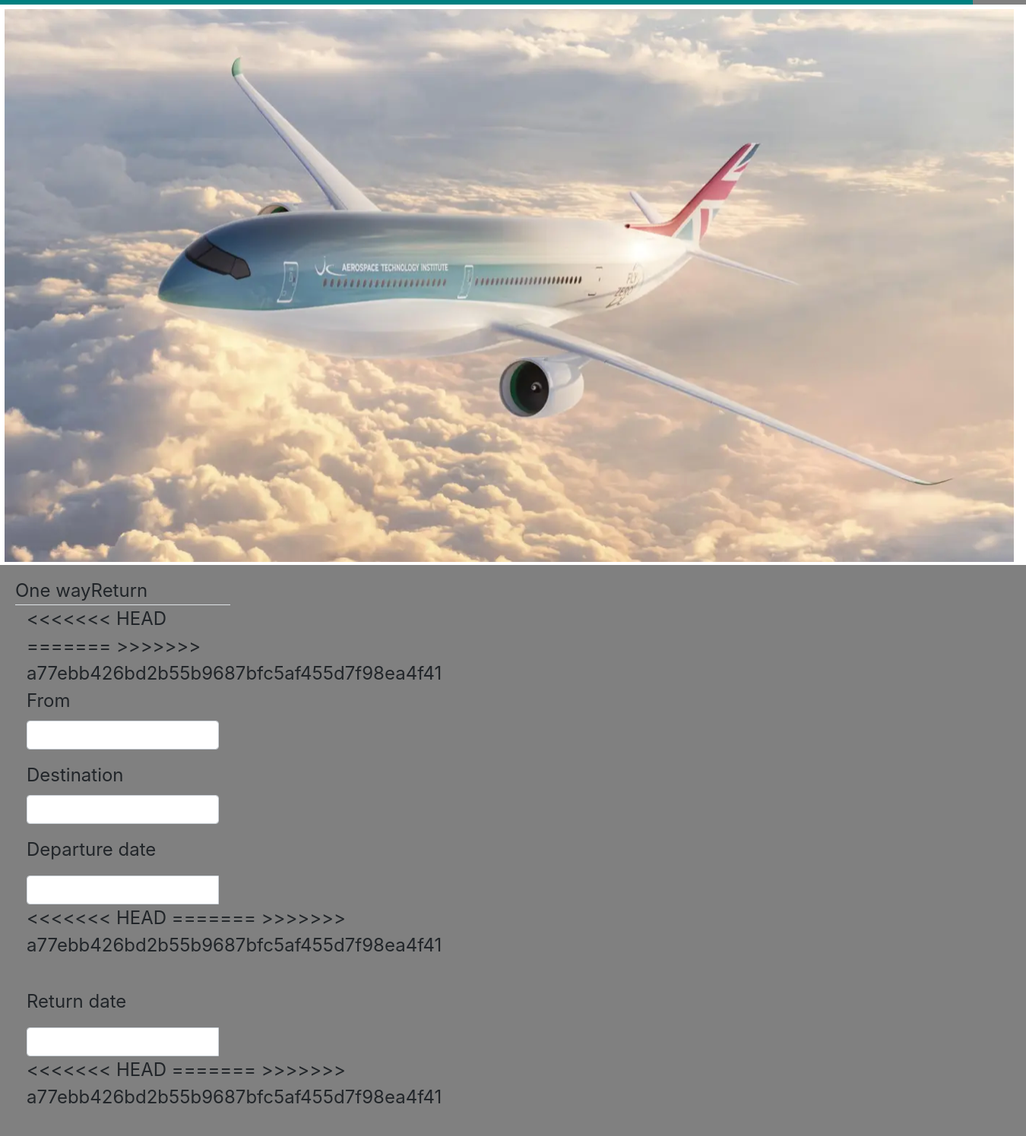
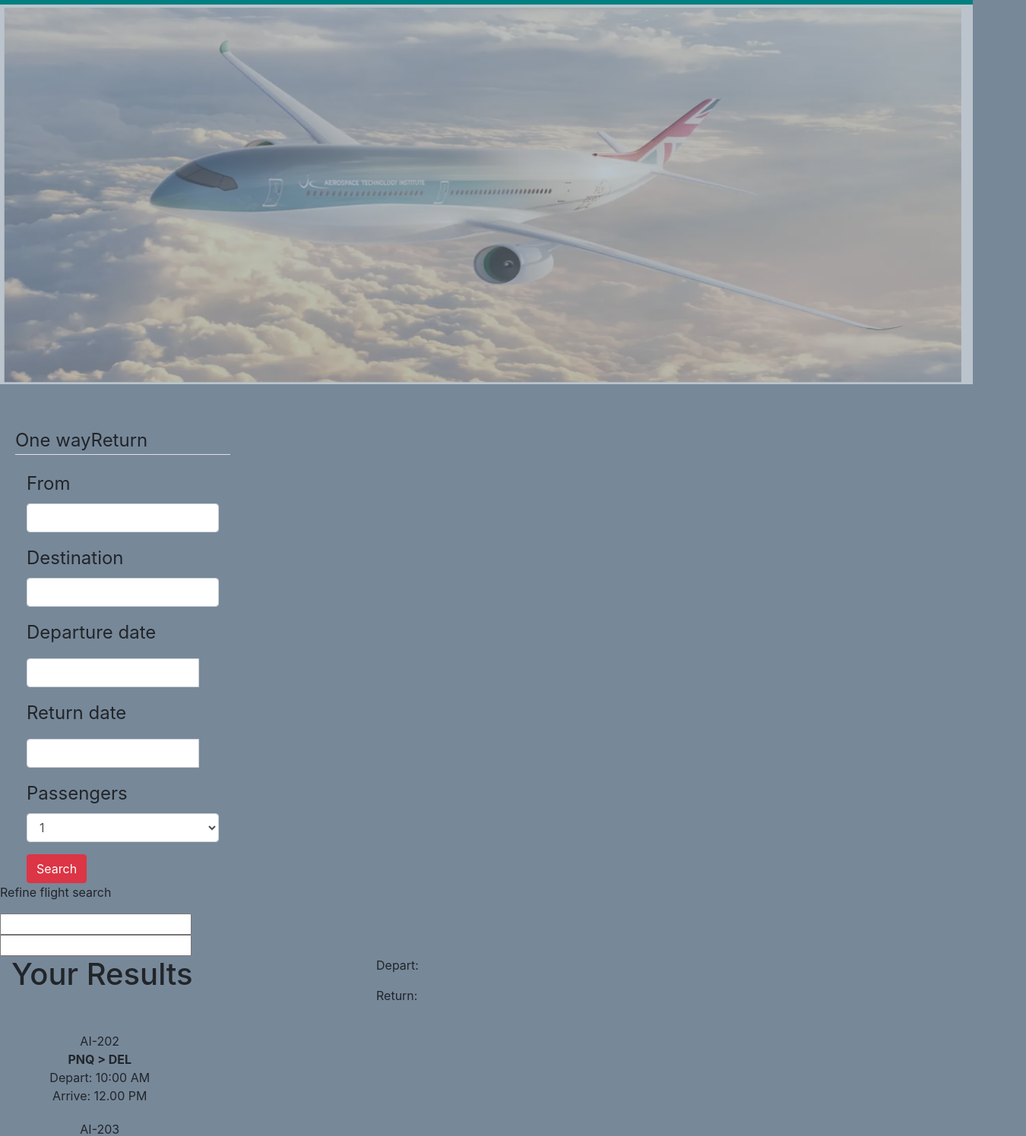
Before and after one commit to jorross/flight_finder, a plain HTML site: page index.html in a window 1280 px wide. Shown: the part 102-1598 px from the top of the page at 76% size, 1350 px wide, since content can reach past the window. Drawn offline with nearby package versions, Linux system fonts and the light colour scheme.

Commit message:
initial commit

```diff
--- a/assets/css/style.css
+++ b/assets/css/style.css
@@ -4,13 +4,13 @@
     margin:0
 }
 body {
-    background-color: grey;
+    background-color: lightslategray;
 }
 
-.pic img {
-    position: absolute;
-    height: 250px;
-    width: 600px;
+.Pic img {
+    position: relative;
+    height: 500px;
+    width: 100%;
     opacity: 0.5;
     top: 0px;
 
@@ -20,6 +20,7 @@ body {
     display:inline-block;
     margin-left: 20px;
     font-size: 24px;
+    margin-top: 20px;
 }
 header {
     padding:20px;
@@ -32,3 +33,16 @@ header h1 {
     font-size: 50px;
     align-items: center;
 }
+#form {
+    margin-top: 20px;
+
+}
+.footer {
+    text-align: center;
+}
+#results{
+  text-align: center;
+}
+ul {
+    margin-top: 20px;
+}
--- a/index.html
+++ b/index.html
@@ -12,8 +12,8 @@
         href="https://cdnjs.cloudflare.com/ajax/libs/twitter-bootstrap/4.6.1/css/bootstrap.min.css"
       />
       <link rel="stylesheet" href="./assets/css/style.css" />
+
     </head>
-
 
       <body>
          <header class="header">
@@ -33,30 +33,28 @@
               </ul>
 
               <!-- Tab pane -->
+              <div class="container">
+                <div class="row">
+
               <div class="tab-content col-sm-6 col-sm-offset-3 col-md-12 col-md-offset-0">
                 <div role="tabpanel" class="tab-pane active">
-<<<<<<< HEAD
-                  <form role="form">
-=======
                   <form role="form" id="form">
->>>>>>> a77ebb426bd2b55b9687bfc5af455d7f98ea4f41
                     <div class="form-group">
                       <label for="from">From</label>
                       <input type="text" class="form-control" id="from">
                     </div>
+
                     <div class="form-group">
                       <label for="destination">Destination</label>
                       <input type="text" class="form-control" id="destination">
                     </div>
+
+
                     <div class="form-group" id="departure-date">
                       <p class="form-input-title">Departure date</p>
                       <div class="controls">
                         <div class="input-group">
                           <input id="date-picker-from" type="text" class="date-picker form-control" title="Click to pick a departure date" />
-<<<<<<< HEAD
-
-=======
->>>>>>> a77ebb426bd2b55b9687bfc5af455d7f98ea4f41
                           <label for="date-picker-from" class="input-group-addon btn" title="Click icon calendar to pick a departure date" >
                             <span class="glyphicon glyphicon-calendar"></span>
                           </label>
@@ -68,10 +66,6 @@
                       <div class="controls">
                         <div class="input-group">
                           <input id="date-picker-to" type="text" class="date-picker form-control" title="Return date picker"/>
-<<<<<<< HEAD
-
-=======
->>>>>>> a77ebb426bd2b55b9687bfc5af455d7f98ea4f41
                           <label for="date-picker-to" class="input-group-addon btn">
                             <span class="glyphicon glyphicon-calendar"></span>
                           </label>
@@ -88,26 +82,15 @@
                         <option>5</option>
                       </select>
                     </div>
-<<<<<<< HEAD
-                  </form>
-                </div>
-
-                <button class="btn btn-default" type="submit" id="search-button" alt="Search button">
-                  <span class="glyphicon glyphicon-search"></span> Search
-                </button>
-              </div> <!-- end of tabs -->
-            </section>
-=======
                     <button class="btn btn-danger" id="searchBtn">Search</button>
                   </form>
                 </div>
-
+                </section>
                 <!-- <button class="btn btn-default" type="submit" id="search-button" alt="Search button">
                   <span class="glyphicon glyphicon-search"></span> Search
                 </button> -->
               </div> <!-- end of tabs -->
 
->>>>>>> a77ebb426bd2b55b9687bfc5af455d7f98ea4f41
               <!-- Refine price -->
               <div class="col-sm-6 col-sm-offset-3 col-md-12 col-md-offset-0" id="price-range">
                 <p class="form-input-title">Refine flight search</p>
@@ -266,11 +249,7 @@
               </div>
             </div>
           </div>
-<<<<<<< HEAD
 
-=======
-
->>>>>>> a77ebb426bd2b55b9687bfc5af455d7f98ea4f41
           <hr>
           <div class="footer">
             <p>Flight Finder&copy; 2022</p>
@@ -286,9 +265,5 @@
         crossorigin="anonymous"
       ></script>
       <script src="./assets/js/script.js"></script>
-<<<<<<< HEAD
-    </body>
-=======
     </body>
   </html>
->>>>>>> a77ebb426bd2b55b9687bfc5af455d7f98ea4f41
```
